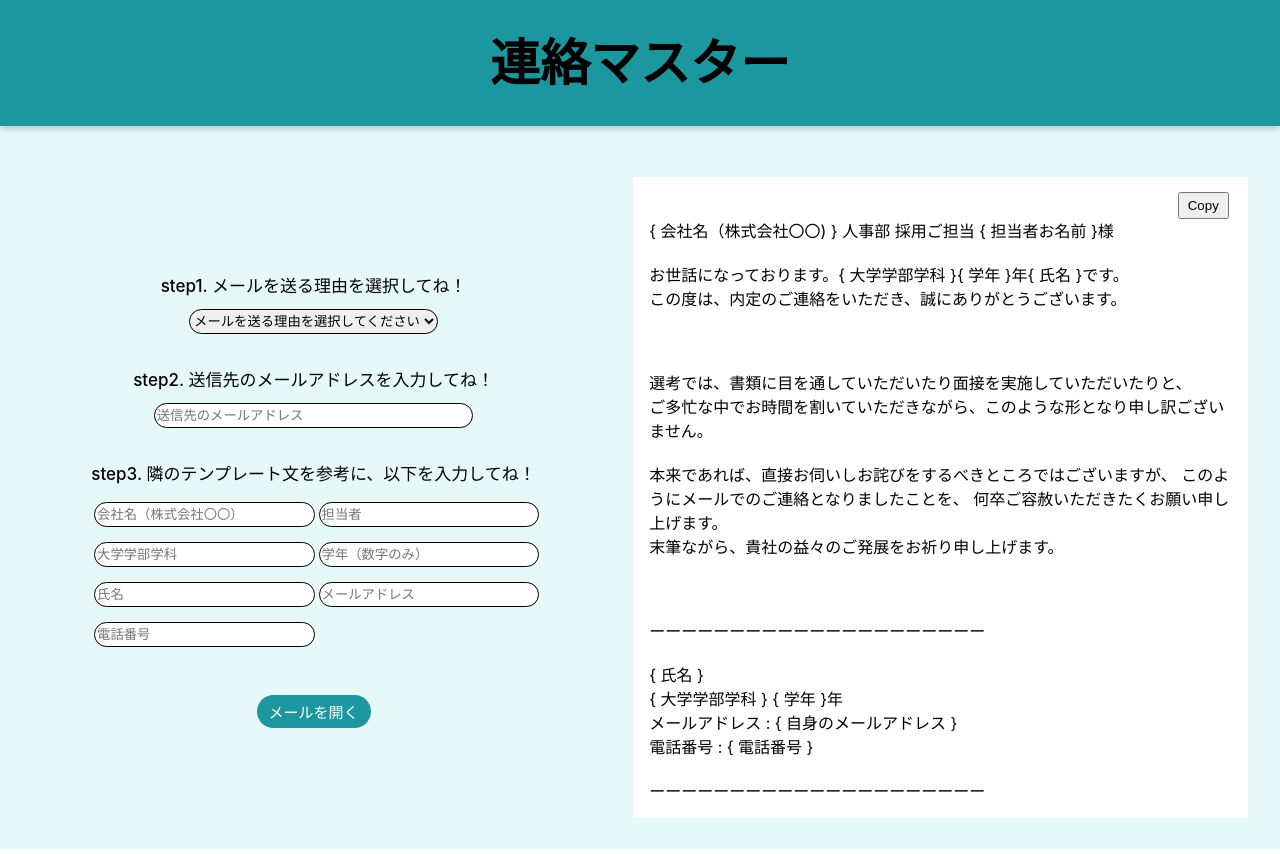
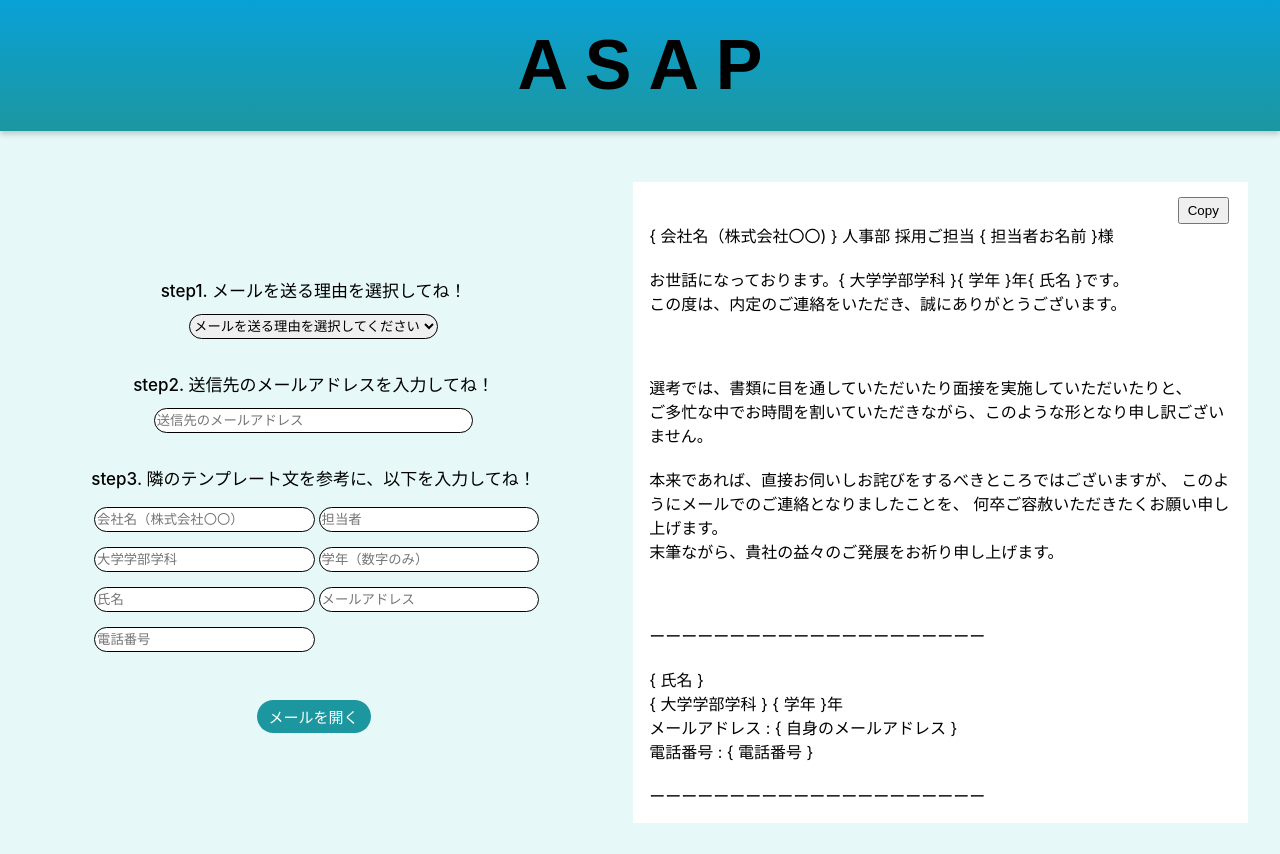
Before and after one commit to yusei53/ASAP, a React (Create React App) app: page /company in a window 1280 px wide. Built offline with nearby package versions, Linux system fonts and the light colour scheme.

Commit message:
プロジェクト名変更と、画面遷移時のアニメーション追加

```diff
--- a/src/components/CompanyPage.jsx
+++ b/src/components/CompanyPage.jsx
@@ -1,5 +1,5 @@
 import React, { useState } from "react";
-import styled from "styled-components";
+import styled, { keyframes } from "styled-components";
 import { Header } from "./Header";
 import { CompanyText } from "./CompanyText";
 
@@ -217,11 +217,23 @@ ${inputValues.grade || "{ 学年 }"}
   );
 };
 
+const fadeIn = keyframes`
+  0% {
+    opacity: 0;
+    transform: translateY(-50px);
+  }
+  100% {
+    opacity: 1;
+    transform: translateY(0);
+  }
+`;
+
 const SBDiv = styled.div`
   background-color: #e6f9f8;
   min-height: 100vh; /* ページの最小の高さを100vhに設定 */
   flex-direction: column; /* 子要素を縦方向に配置 */
   align-items: center; /* 子要素を中央に配置 */
+  animation: ${fadeIn} 1s ease-in-out; /* アニメーションの適用 */
 `;
 
 const SDiv = styled.div`
--- a/src/components/Header.jsx
+++ b/src/components/Header.jsx
@@ -1,22 +1,35 @@
-import styled from "styled-components";
+import styled, { keyframes } from "styled-components";
 
 export const Header = () => {
   return (
     <SHeader>
-      <SString>連絡マスター</SString>
+      <SString>A S A P</SString>
     </SHeader>
   );
 };
 
 const SHeader = styled.div`
-  background-color: #1c97a0;
+  background: linear-gradient(0deg, #1c97a0, #09a1d7);
   box-shadow: 0 3px 6px rgba(0, 0, 0, 0.2);
 `;
 
+const fadeIn = keyframes`
+  0% {
+    opacity: 0;
+    transform: translateY(-10px);
+  }
+  100% {
+    opacity: 1;
+    transform: translateY(0);
+  }
+`;
+
 const SString = styled.div`
+  font-family: "Montserrat", sans-serif; /* フォントの指定 */
   font-weight: 600;
   text-align: center;
-  line-height: 2;
-  font-size: 50px;
+  line-height: 1.5;
+  font-size: 70px;
   padding: 1% 0;
+  animation: ${fadeIn} 1s ease-in-out; /* アニメーションの適用 */
 `;
```
